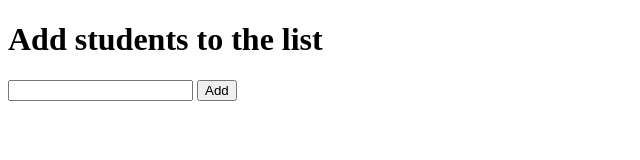
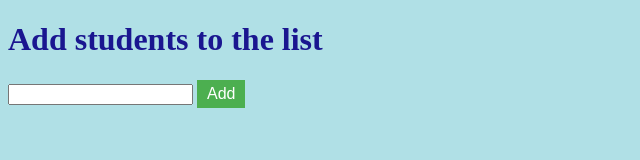
Before and after one commit to zaali33/gitlabprac1, a plain HTML site: page index.html in a window 1280 px wide. Shown: the whole page, without its empty margins (0-640 px from the left). Drawn offline with Linux system fonts and the light colour scheme.

Commit message:
created css and added style link in css

```diff
--- a/index.html
+++ b/index.html
@@ -1,6 +1,7 @@
 <!DOCTYPE html>
 <html lang="en">
 <head>
+    <link rel="stylesheet" href="style.css">
     <meta charset="UTF-8">
     <meta name="viewport" content="width=device-width, initial-scale=1.0">
     <title>Document</title>
--- /dev/null
+++ b/style.css
@@ -0,0 +1,19 @@
+body {
+    background-color: powderblue;
+  }
+  h1 {
+    color: rgb(26, 22, 144);
+  }
+  p {
+    color: red;
+  }
+button {
+    background-color: #4CAF50; /* Green */
+    border: none;
+    color: white;
+    padding: 5px 10px;
+    text-align: center;
+    text-decoration: none;
+    display: inline-block;
+    font-size: 16px;
+  }
```
